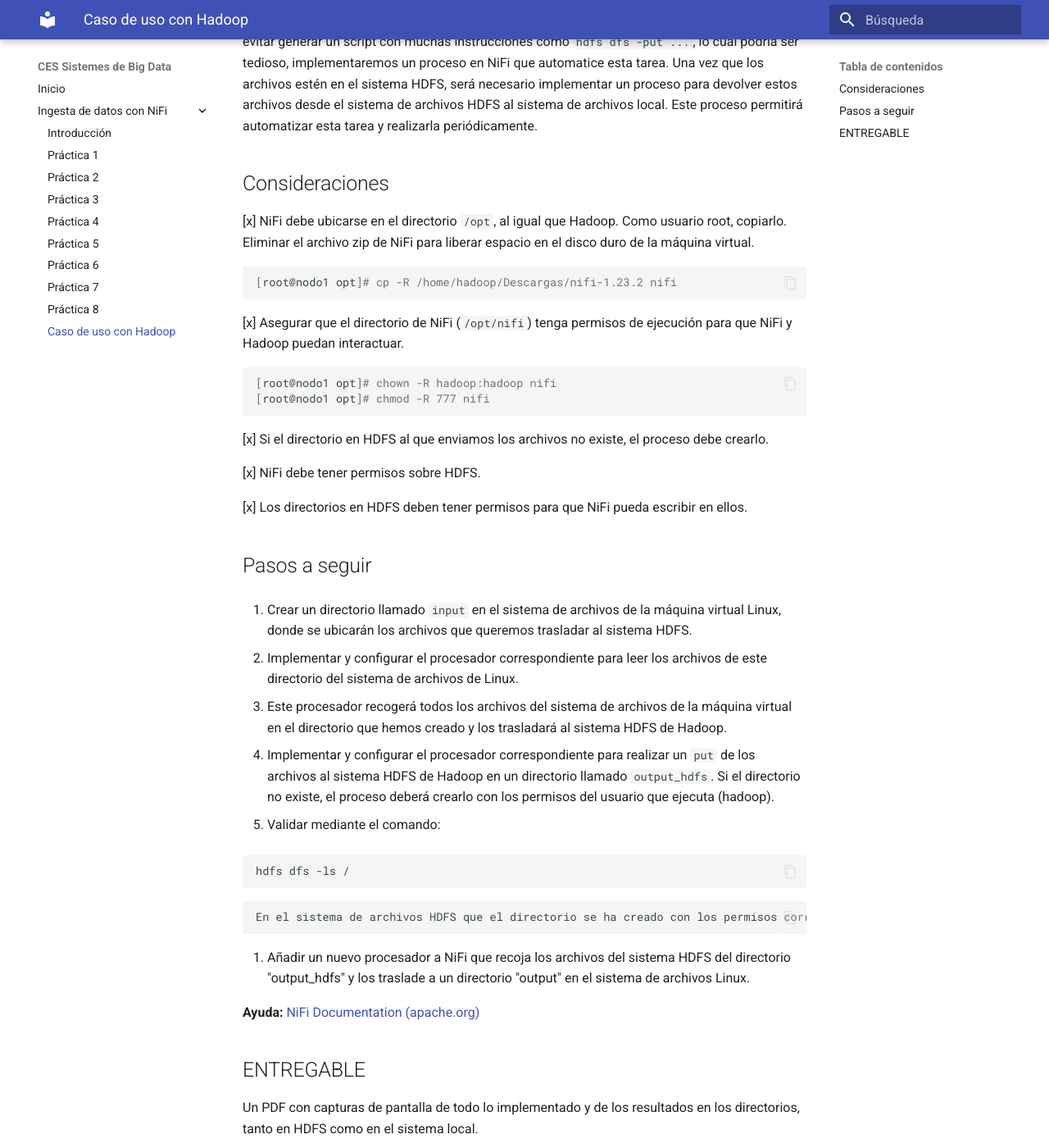
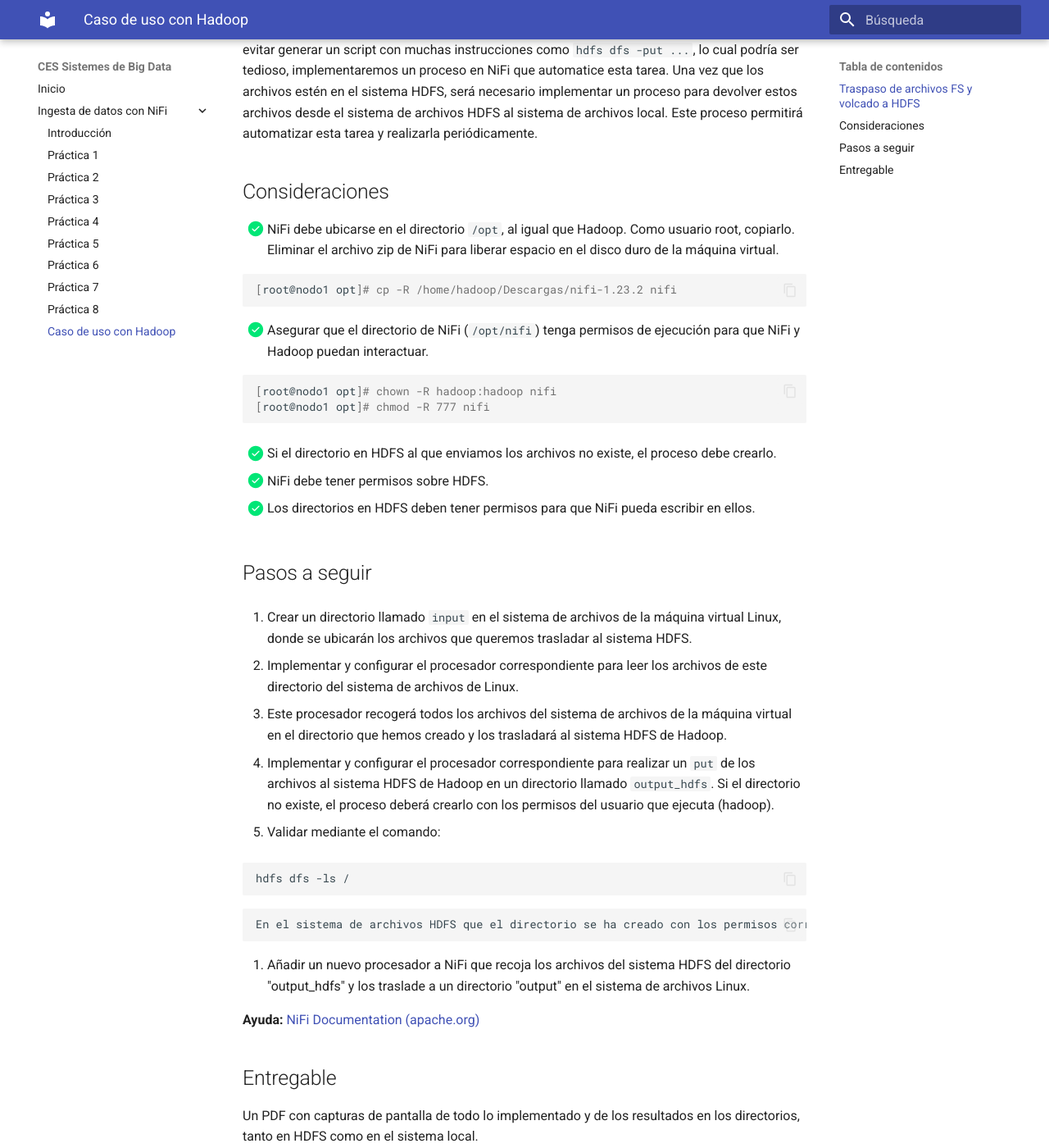
Before and after one commit to jorsodom/bigdata-sb, an MkDocs documentation site: the page built from docs/nifi/nifiCasoUsoHadoop.md, in a window 1280 px wide and 1400 px high, scrolled down 234 px. Shown: the whole window at 82% size. Built offline with MkDocs 1.6.1 and Material for MkDocs 9.7.7, drawn with Linux system fonts in a browser that asks for light colours.

Commit message:
first v cuhadoop

````diff
--- a/docs/nifi/nifiCasoUsoHadoop.md
+++ b/docs/nifi/nifiCasoUsoHadoop.md
@@ -1,27 +1,27 @@
-**Traspaso de archivos FS y volcado a HDFS**
+## Traspaso de archivos FS y volcado a HDFS
 
 Debemos transferir una gran cantidad de archivos del sistema de la máquina virtual Linux al sistema de archivos de Hadoop HDFS, también localizado en la misma máquina virtual. Para evitar generar un script con muchas instrucciones como `hdfs dfs -put ...`, lo cual podría ser tedioso, implementaremos un proceso en NiFi que automatice esta tarea. Una vez que los archivos estén en el sistema HDFS, será necesario implementar un proceso para devolver estos archivos desde el sistema de archivos HDFS al sistema de archivos local. Este proceso permitirá automatizar esta tarea y realizarla periódicamente.
 
 ## Consideraciones
 
-[x] NiFi debe ubicarse en el directorio `/opt`, al igual que Hadoop. Como usuario root, copiarlo. Eliminar el archivo zip de NiFi para liberar espacio en el disco duro de la máquina virtual.
+- [x]  NiFi debe ubicarse en el directorio `/opt`, al igual que Hadoop. Como usuario root, copiarlo. Eliminar el archivo zip de NiFi para liberar espacio en el disco duro de la máquina virtual.
 
 ```bash
 [root@nodo1 opt]# cp -R /home/hadoop/Descargas/nifi-1.23.2 nifi
 ```
 
-[x] Asegurar que el directorio de NiFi (`/opt/nifi`) tenga permisos de ejecución para que NiFi y Hadoop puedan interactuar.
+- [x]  Asegurar que el directorio de NiFi (`/opt/nifi`) tenga permisos de ejecución para que NiFi y Hadoop puedan interactuar.
 
 ```bash
 [root@nodo1 opt]# chown -R hadoop:hadoop nifi
 [root@nodo1 opt]# chmod -R 777 nifi
 ```
 
-[x] Si el directorio en HDFS al que enviamos los archivos no existe, el proceso debe crearlo.
+- [x]  Si el directorio en HDFS al que enviamos los archivos no existe, el proceso debe crearlo.
 
-[x] NiFi debe tener permisos sobre HDFS.
+- [x]  NiFi debe tener permisos sobre HDFS.
 
-[x] Los directorios en HDFS deben tener permisos para que NiFi pueda escribir en ellos.
+- [x]  Los directorios en HDFS deben tener permisos para que NiFi pueda escribir en ellos.
 
 ## Pasos a seguir
 
@@ -45,6 +45,6 @@
 
 **Ayuda:** [NiFi Documentation (apache.org)](https://nifi.apache.org/docs.html)
 
-## ENTREGABLE
+## Entregable
 
 Un PDF con capturas de pantalla de todo lo implementado y de los resultados en los directorios, tanto en HDFS como en el sistema local.
````
